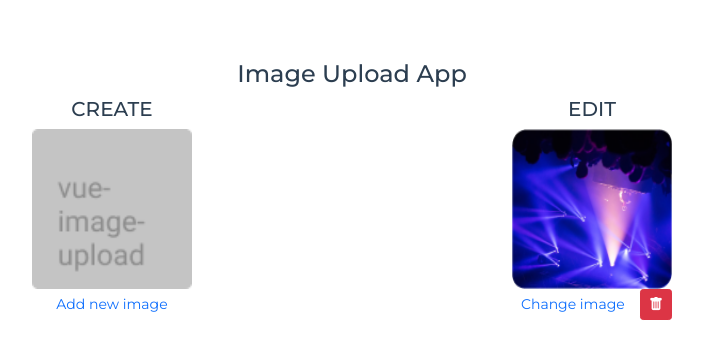
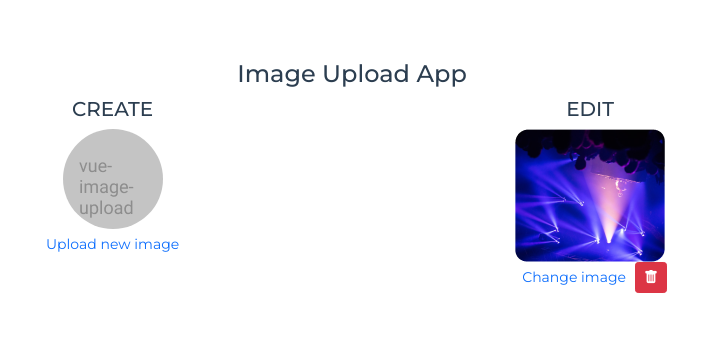
Before and after one commit to azeemade/image-upload-vue, a Vue app: page / in a window 1280 px wide. Shown: the top 358 px of the page, without its empty margins (288-991 px from the left). Built offline with nearby package versions, Linux system fonts and the light colour scheme.

Commit message:
Object props update

```diff
--- a/src/App.vue
+++ b/src/App.vue
@@ -9,16 +9,16 @@
         <!-- For single upload num_upload can be null or 1 -->
         <div>
           <image-upload action="create" title="Upload new image"
-          image_style="{
+          :image_style="{
             border: 'rounded-circle',
-            height: '100px',
-            width: 100px
+            height: '100',
+            width: '100'
             }"
           />
         </div>
 
         <div>
-          <image-upload :num_upload="4" action="create" image_border=""/>
+          <image-upload :num_upload="4" action="create"/>
         </div>
       </div>
       <div>
@@ -26,7 +26,8 @@
 
         <!-- For single upload num_upload can be null or 1 -->
         <div>
-          <image-upload action="edit" :url="require('@/assets/disco.png')"/>
+          <image-upload action="edit" :url="require('@/assets/disco.png')"
+          title="Change image"/>
         </div>
 
         <div>
--- a/src/assets/css/app.css
+++ b/src/assets/css/app.css
@@ -6,15 +6,6 @@
 .fs-7 {
   font-size: 0.8rem;
 }
-.init {
-  height: 160px;
-  width: 160px;
+.upload__btn:hover {
+  color: #8d8d8d;
 }
-.preview {
-  height: 160px;
-  width: 160px;
-}
-.url {
-  height: 160px;
-  width: 160px;
-}
--- a/src/components/image-upload.vue
+++ b/src/components/image-upload.vue
@@ -1,7 +1,9 @@
 <template>
   <div>
     <div v-if="num_upload == 1">
-      <single-upload :action_type="action" :url_link="url" :image_style="image_style" />
+      <single-upload :action_type="action" :url_link="url"
+      :img_style="image_style" :img_title="title"
+      />
     </div>
     <div v-else>
       <multi-upload
@@ -34,7 +36,13 @@ export default {
     },
     image_style: {
       type: Object,
-      default: "",
+      default(){
+            return {
+                width:'160',
+                height: '160',
+                border:""
+            }
+        }
     },
     title: {
         type: String,
--- a/src/components/single-upload.vue
+++ b/src/components/single-upload.vue
@@ -3,16 +3,16 @@
         <div v-if="action_type == 'create'">
             <!--Image attachment preview section-->
             <div>
-                <img :src="preview == '' ? init : preview" class="init">
+                <img :src="preview == '' ? init : preview" :class="img_style.border"
+                :height="img_style.height" :width="img_style.width">
             </div>
 
             <!--Image attachment upload section-->
             <div>
                 <div>
-                    <label for="file"  class="text-primary btn-sm btn fs-7" title="Upload image">
+                    <label for="file"  class="text-primary btn-sm btn fs-7 upload__btn" title="Upload image">
                         <input type="file" id="file" name="masterImage" autocomplete="off" @change="attach_image" class="hidden">
-                        Add new image
-                        <!--<i class="bi bi-plus grey"></i>-->
+                        {{img_title}}
                     </label>
                 </div>
             </div>
@@ -29,7 +29,7 @@
                 <div>
                     <label for="file"  class="btn btn-sm text-primary fs-7" title="Change image">
                         <input type="file" id="file" name="masterImage" autocomplete="off" @change="attach_image" class="hidden">
-                        Change image
+                        {{img_title}}
                     </label>
                 </div>
                 <div>
@@ -56,6 +56,20 @@ export default {
         url_link: {
             type: String,
             default: ''
+        },
+        img_style: {
+            type: Object,
+            default(){
+                return {
+                    width:'160',
+                    height: '160',
+                    border: ""
+                }
+            }
+        },
+        img_title: {
+            type: String,
+            default: "Upload image",
         }
     },
     data(){
```
